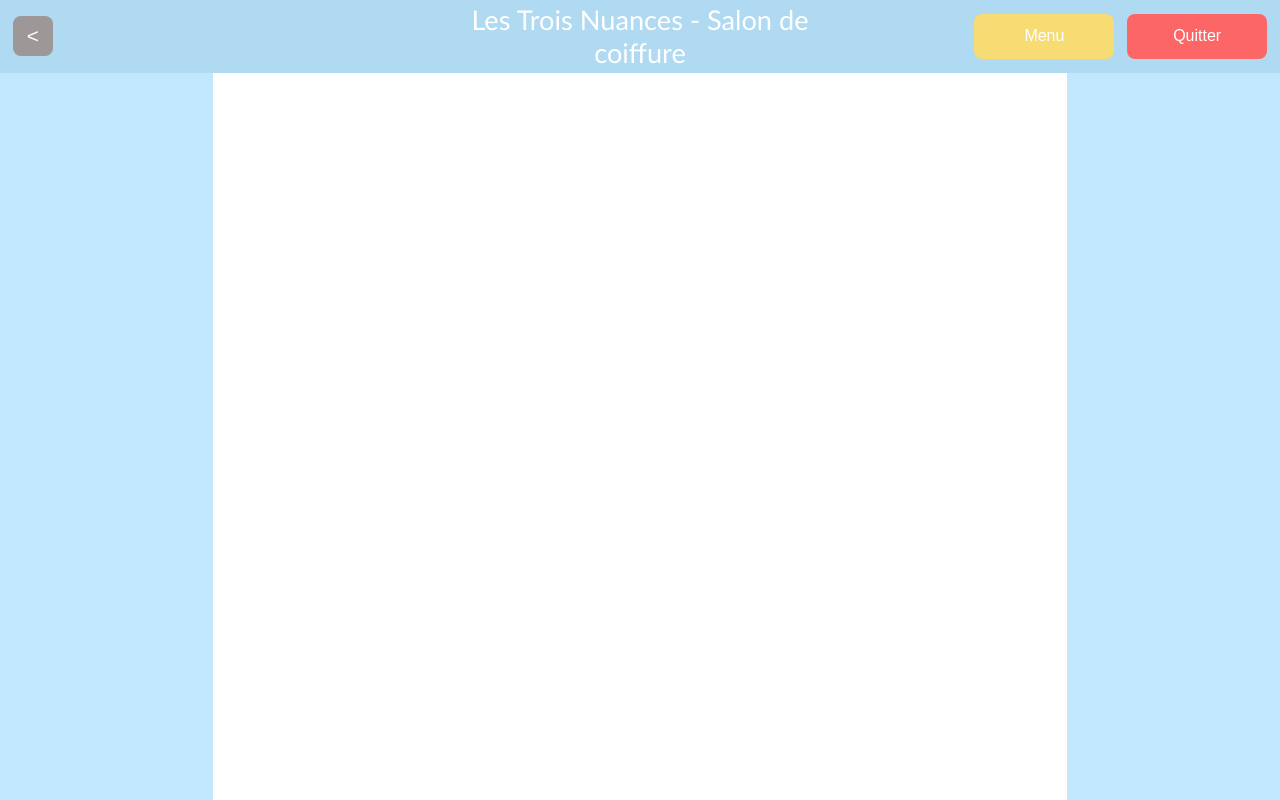
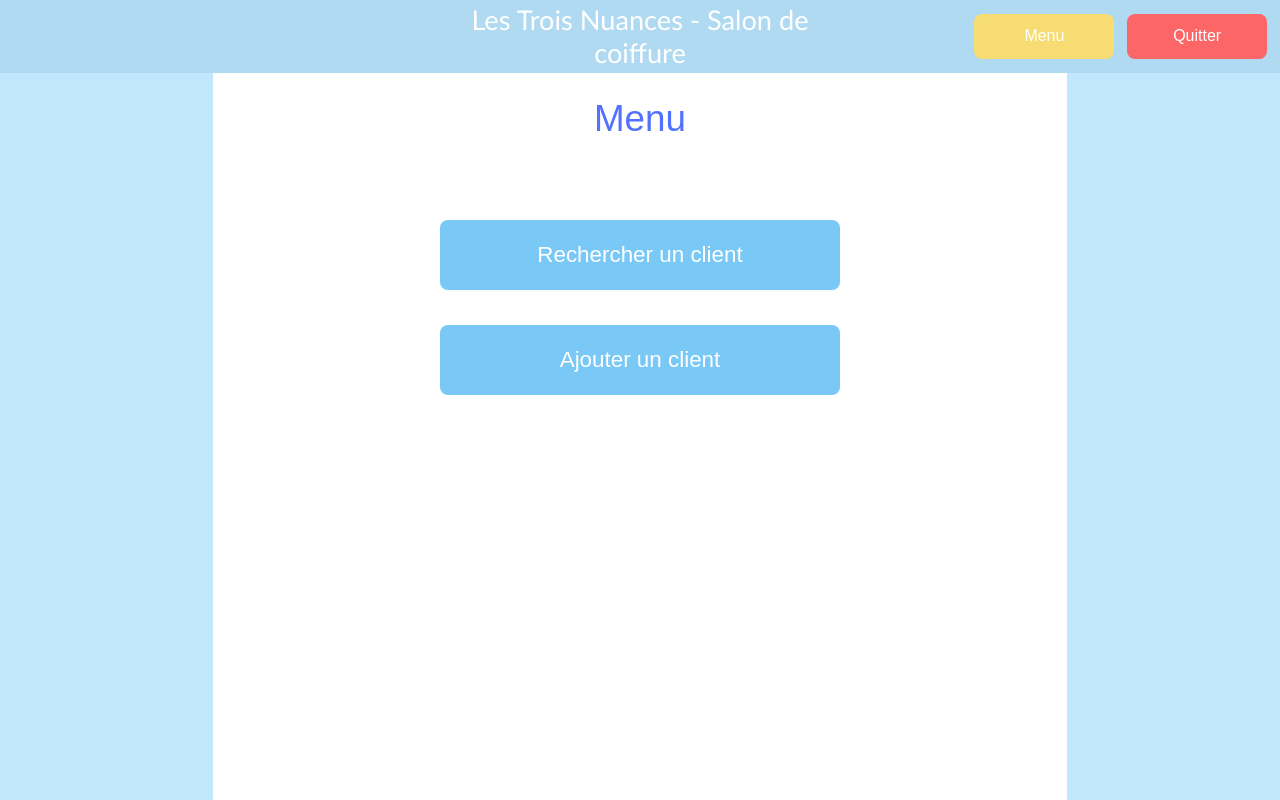
Before and after one commit to Julien-Demogue/Les_Trois_Nuances-Gestion_Client, a Vue app: page / in a window 1280 px wide. Built offline with nearby package versions, Linux system fonts and the light colour scheme.

Commit message:
10/02/2024 22:57

```diff
--- a/dist-electron/main.js
+++ b/dist-electron/main.js
@@ -7,6 +7,8 @@ let win;
 const VITE_DEV_SERVER_URL = process.env["VITE_DEV_SERVER_URL"];
 function createWindow() {
   win = new electron.BrowserWindow({
+    width: 1920,
+    height: 1080,
     backgroundColor: "#D5F0FF",
     fullscreen: true,
     frame: false,
--- a/electron/main.ts
+++ b/electron/main.ts
@@ -1,4 +1,4 @@
-import { app, BrowserWindow } from 'electron'
+import { app, BrowserWindow} from 'electron'
 import path from 'node:path'
 
 // The built directory structure
@@ -20,6 +20,8 @@ const VITE_DEV_SERVER_URL = process.env['VITE_DEV_SERVER_URL']
 
 function createWindow() {
   win = new BrowserWindow({
+    width:1920,
+    height:1080,
     backgroundColor: '#D5F0FF',
     fullscreen:true,
     frame: false,
--- a/package.json
+++ b/package.json
@@ -8,8 +8,10 @@
     "preview": "vite preview"
   },
   "dependencies": {
+    "electron-positioner": "^4.1.0",
     "vite-tsconfig-paths": "^4.3.1",
-    "vue": "^3.4.15"
+    "vue": "^3.4.15",
+    "vue-router": "^4.2.5"
   },
   "devDependencies": {
     "@vitejs/plugin-vue": "^4.3.4",
--- a/src/App.vue
+++ b/src/App.vue
@@ -1,15 +1,14 @@
 <script setup lang="ts">
 import TopBar from './components/TopBar.vue'
+import ContentHolder from './components/ContentHolder.vue'
 </script>
 
 <template>
   <div class="page">
-    <TopBar/>
+    <TopBar :showReturnBtn="false"/>
     <div class="page-content">
       <div class="left-bar"></div>
-      <div class="editable-div">
-
-      </div>
+      <ContentHolder title="Menu"/>
       <div class="right-bar"></div>
     </div>
   </div>
--- /dev/null
+++ b/src/components/ContentHolder.vue
@@ -0,0 +1,39 @@
+<script setup lang="ts">
+import MainMenu from './MainMenu.vue'
+</script>
+
+<template>
+    <div class="content-holder">
+        <div class="title">{{ title }}</div>
+        <div class="content">
+            <MainMenu/>
+        </div>
+    </div>
+</template>
+
+<script lang="ts">
+export default {
+  props: {
+    title: {
+      type: String,
+      required: true,
+    },
+  },
+};
+</script>
+
+<style scoped>
+    .content-holder{
+        display: flex;
+        flex-direction: column;
+        padding: 3%;
+    }
+
+    .title{
+        text-align: center;
+        font-size: 2.3rem;
+        font-family:Arial, Helvetica, sans-serif;
+        color:#5271FF ;
+        padding-bottom: 10vh;
+    }
+</style>
--- /dev/null
+++ b/src/components/MainMenu.vue
@@ -0,0 +1,24 @@
+<template>
+    <div class="content">
+    <div class="find-btn"><button class="btn">Rechercher un client</button></div>
+    <div class="separator"><hr></div>
+    <div class="add-btn"><button class="btn">Ajouter un client</button></div>
+    </div>
+
+</template>
+
+<style scoped>
+.content {
+    display: flex;
+    flex-direction: column;
+    justify-content: center;
+    align-items: center;
+}
+
+.find-btn button, .add-btn button{
+    height: 70px;
+    width: 400px;
+    background-color: #79C8F6;
+    font-size: 1.4rem;
+}
+</style>
--- a/src/components/TopBar.vue
+++ b/src/components/TopBar.vue
@@ -1,17 +1,37 @@
 <script setup lang="ts">
-
+import { app } from 'electron';
 </script>
 
 <template>
     <div class="top-bar">
-        <div class="return-slot"><div class="return-btn"><button class="btn">&lt</button></div></div>
+        <div class="return-slot"><div class="return-btn" v-show="showReturnBtn"><button class="btn">&lt</button></div></div>
         <div class="firm-name">Les Trois Nuances - Salon de coiffure</div>
         <div class="top-btn-group">
-            <div class="menu-btn"><button class="btn">Menu</button></div>
-            <div class="exit-btn"><button class="btn">Quitter</button></div>
+            <div class="menu-btn"><button @click="backToMenu" class="btn">Menu</button></div>
+            <div class="exit-btn"><button @click="closeWindow" class="btn">Quitter</button></div>
         </div>
     </div>
 </template>
+
+<script lang="ts">
+export default {
+  props: {
+    showReturnBtn: {
+      type: Boolean,
+      required: false,
+      default: true,
+    },
+  },
+};
+
+function backToMenu(){
+    alert("Back to menu");
+}
+
+function closeWindow() {
+    // app.quit()
+}
+</script>
 
 <style scoped>
     .top-bar{
--- a/src/style.css
+++ b/src/style.css
@@ -2,6 +2,7 @@
   padding: 0;
   margin: 0;
   color: white;
+  -webkit-user-select: none;
 }
 
 .btn{
@@ -12,3 +13,45 @@
 .btn:hover{
   background-color: #858585 !important;
 }
+
+.input{
+  width: 40%;
+  height: 5vh;
+  border-radius: 8px;
+  border: #79C8F6 solid 2px;
+  margin-bottom: 1%;
+  text-indent: 10px;
+  color: black !important;
+}
+
+.input-half{
+  width: 48% !important;
+  margin-bottom: 0 !important;
+}
+
+.input-group{
+  width: 40%;
+  display: flex;
+  flex-direction: row;
+  align-items: center;
+  justify-content: space-between  ;
+  margin-bottom: 1%;
+}
+
+.separator hr{
+  width: 80%;
+  background-color: white;
+  color:white;
+  border-width:0;
+  height: 3px;
+  border-radius: 2px;
+}
+
+.separator{
+  display: flex;
+  justify-content: center;
+  align-items: center;
+  width: 100%;
+  padding-top: 2%;
+  padding-bottom: 2%;
+}
```
Also changed, not shown: src/components/AddClientForm.vue (added, +34 -0 lines), 1 other file (tests, documents, lock files or other folders).
